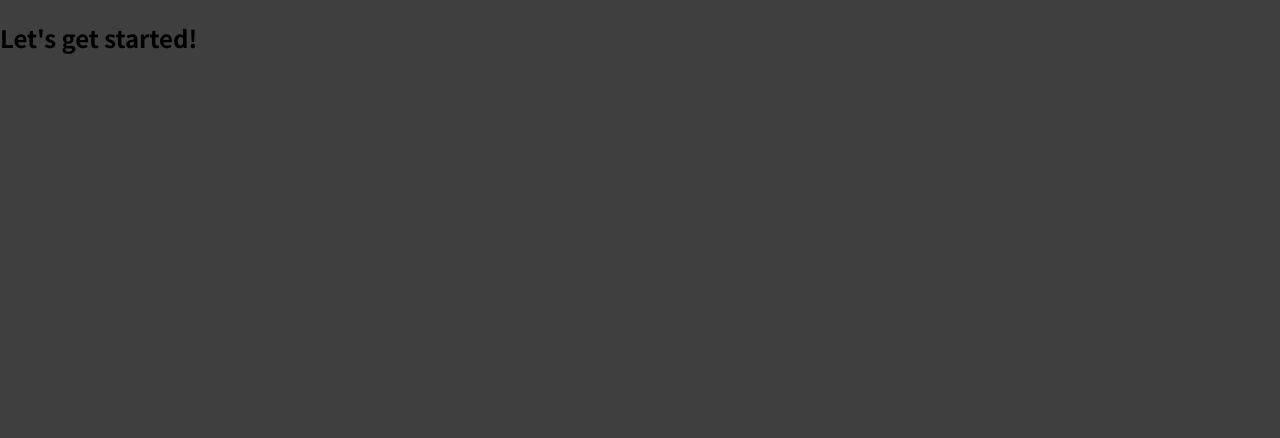
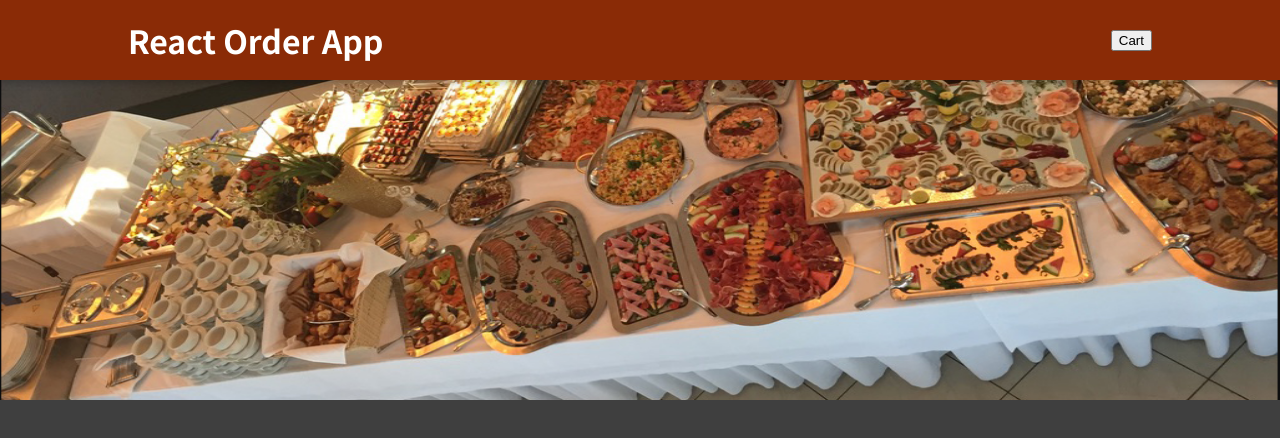
Before and after one commit to Kavery-pm/ReactFoodOrderApp, a React (Create React App) app: page / in a window 1280 px wide. Shown: the top 438 px of the page. Built offline with nearby package versions, Linux system fonts and the light colour scheme.

Commit message:
added a svg file

```diff
--- a/src/App.js
+++ b/src/App.js
@@ -1,9 +1,11 @@
+import React from "react";
+import Header from "./components/Layout/header";
+
+
 function App() {
-  return (
-    <div>
-      <h2>Let's get started!</h2>
-    </div>
-  );
+  return <React.Fragment>
+    <Header></Header>
+  </React.Fragment>
 }
 
 export default App;
--- a/src/components/Layout/header.js
+++ b/src/components/Layout/header.js
@@ -1,13 +1,18 @@
 import React from "react";
-import cover from '../../assets/cover.png';
+import cover from "../../assets/cover.png";
+import classes from "./header.module.css";
 const Header = (props) => {
-  return <React.Fragment>
-      <header> <h1>React Order App</h1>
-      <button>Cart</button></header>
+  return (
+    <React.Fragment>
+      <header className={classes.header}>
+        <h1>React Order App</h1>
+        <button>Cart</button>
+      </header>
       <div>
-         <img src ={cover} ></img>
+        <img src={cover} className={classes['main-image']}></img>
       </div>
-  </React.Fragment>;
+    </React.Fragment>
+  );
 };
 
 export default Header;
```
Also changed, not shown: src/components/Cart/CartIcon.js (added, +13 -0 lines), src/components/Layout/HeaderCartButton.js (added, +11 -0 lines), src/components/Layout/HeaderCart.module.css (added), 1 other file (tests, documents, lock files or other folders).
